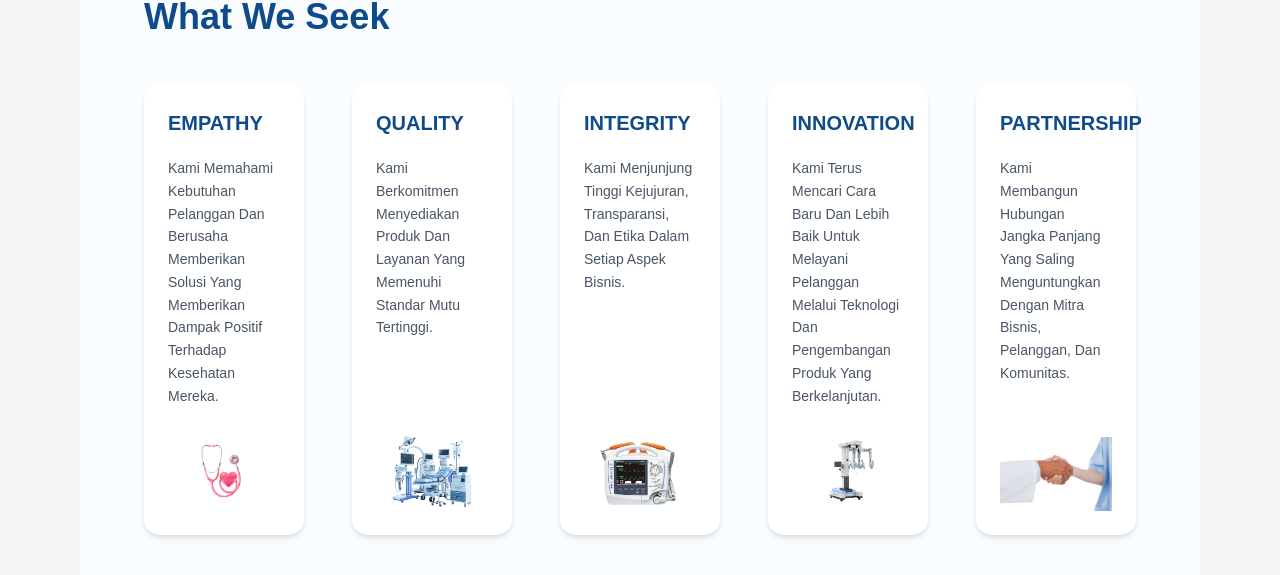
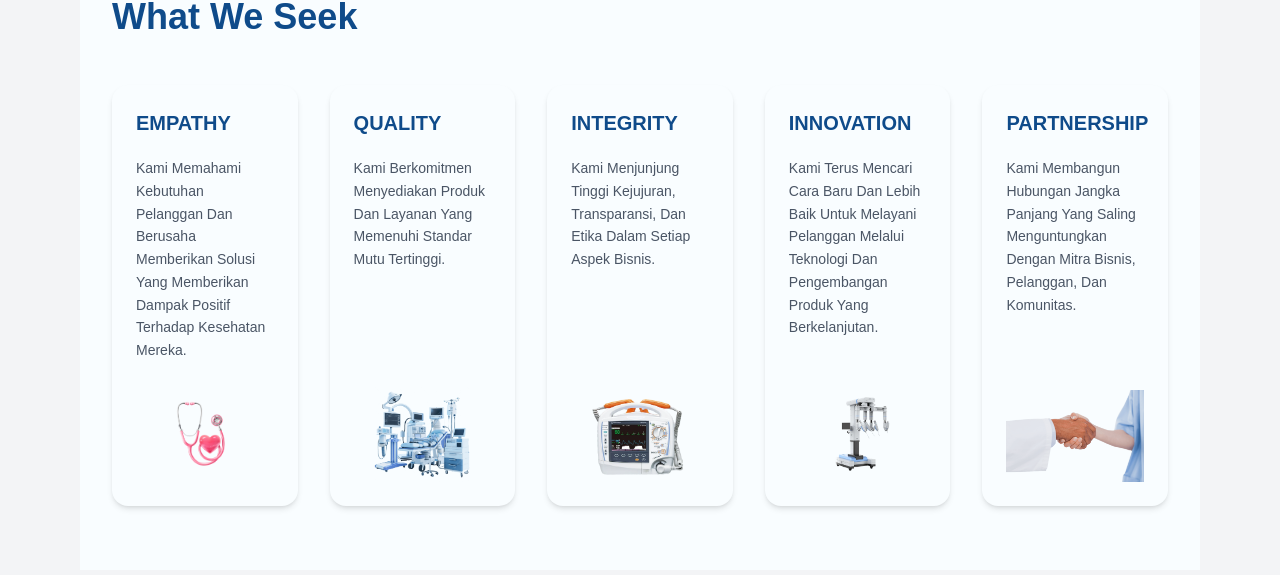
Before and after one commit to Delos-343/PT-Indo-Sehat-Medika, a Next.js app: page / in a window 1280 px wide. Shown: the part 863-1438 px from the top of the page. Built offline with nearby package versions, Linux system fonts and the light colour scheme.

Commit message:
Fixed card row's width

```diff
--- a/src/app/components/molecules/SeekCard.tsx
+++ b/src/app/components/molecules/SeekCard.tsx
@@ -13,7 +13,7 @@ interface SeekCardProps {
 
 export const SeekCard: React.FC<SeekCardProps> = ({ title, description, imageSrc, imageAlt = '' }) => (
     <>
-        <div className="flex flex-col justify-between bg-white rounded-2xl p-6 shadow-md h-full">
+        <div className="w-full flex flex-col justify-between bg-[var(--color-bg-primary)] rounded-2xl p-6 shadow-md h-full">
             <div>
                 <CardTitle>
                     {title}
@@ -26,9 +26,9 @@ export const SeekCard: React.FC<SeekCardProps> = ({ title, description, imageSrc
                 <Image
                     src={imageSrc}
                     alt={imageAlt}
-                    width={120}
-                    height={120}
-                    className="object-contain max-h-[80px]"
+                    width={343}
+                    height={343}
+                    className="relative object-contain overflow-visible max-h-24"
                 />
             </div>
         </div>
--- a/src/app/components/organisms/Second.tsx
+++ b/src/app/components/organisms/Second.tsx
@@ -5,31 +5,36 @@ import { SeekCard } from '../molecules/SeekCard';
 const list = [
   {
     title: 'Empathy',
-    description: 'Kami Memahami Kebutuhan Pelanggan Dan Berusaha Memberikan Solusi Yang Memberikan Dampak Positif Terhadap Kesehatan Mereka.',
+    description:
+      'Kami Memahami Kebutuhan Pelanggan Dan Berusaha Memberikan Solusi Yang Memberikan Dampak Positif Terhadap Kesehatan Mereka.',
     imageSrc: '/assets/medical-stethoscope-with-heart.png',
     imageAlt: 'Stethoscope',
   },
   {
     title: 'Quality',
-    description: 'Kami Berkomitmen Menyediakan Produk Dan Layanan Yang Memenuhi Standar Mutu Tertinggi.',
+    description:
+      'Kami Berkomitmen Menyediakan Produk Dan Layanan Yang Memenuhi Standar Mutu Tertinggi.',
     imageSrc: '/assets/advanced-medical-equipment.png',
     imageAlt: 'Hospital equipment',
   },
   {
     title: 'Integrity',
-    description: 'Kami Menjunjung Tinggi Kejujuran, Transparansi, Dan Etika Dalam Setiap Aspek Bisnis.',
+    description:
+      'Kami Menjunjung Tinggi Kejujuran, Transparansi, Dan Etika Dalam Setiap Aspek Bisnis.',
     imageSrc: '/assets/defibrillator.png',
     imageAlt: 'Monitoring device',
   },
   {
     title: 'Innovation',
-    description: 'Kami Terus Mencari Cara Baru Dan Lebih Baik Untuk Melayani Pelanggan Melalui Teknologi Dan Pengembangan Produk Yang Berkelanjutan.',
+    description:
+      'Kami Terus Mencari Cara Baru Dan Lebih Baik Untuk Melayani Pelanggan Melalui Teknologi Dan Pengembangan Produk Yang Berkelanjutan.',
     imageSrc: '/assets/medical-robot.png',
     imageAlt: 'Robotic machine',
   },
   {
     title: 'Partnership',
-    description: 'Kami Membangun Hubungan Jangka Panjang Yang Saling Menguntungkan Dengan Mitra Bisnis, Pelanggan, Dan Komunitas.',
+    description:
+      'Kami Membangun Hubungan Jangka Panjang Yang Saling Menguntungkan Dengan Mitra Bisnis, Pelanggan, Dan Komunitas.',
     imageSrc: '/assets/medical-shake-hands.png',
     imageAlt: 'Handshake',
   },
@@ -37,13 +42,13 @@ const list = [
 
 export const Second: React.FC = () => (
   <>
-    <section className="overflow-hidden py-16 px-4 sm:px-8 lg:px-16 bg-[var(--color-bg-primary)]">
-      <div className="max-w-screen-xl mx-auto">
-        <h2 className="text-4xl font-bold text-[var(--color-primary-dark)] mb-12 text-left">
+    <section className="w-full py-16 bg-[var(--color-bg-primary)]">
+      <div className="max-w-screen mx-auto px-4 sm:px-6 lg:px-8">
+        <h2 className="text-4xl font-bold text-[var(--color-primary-dark)] mb-12 text-center sm:text-left">
           What We Seek
         </h2>
-        <div className="grid grid-cols-1 sm:grid-cols-2 lg:grid-cols-3 xl:grid-cols-5 gap-8 lg:gap-12">
-          {list.map(item => (
+        <div className="grid grid-cols-1 sm:grid-cols-2 md:grid-cols-3 xl:grid-cols-5 gap-6 md:gap-8">
+          {list.map((item) => (
             <SeekCard
               key={item.title}
               title={item.title}
```
